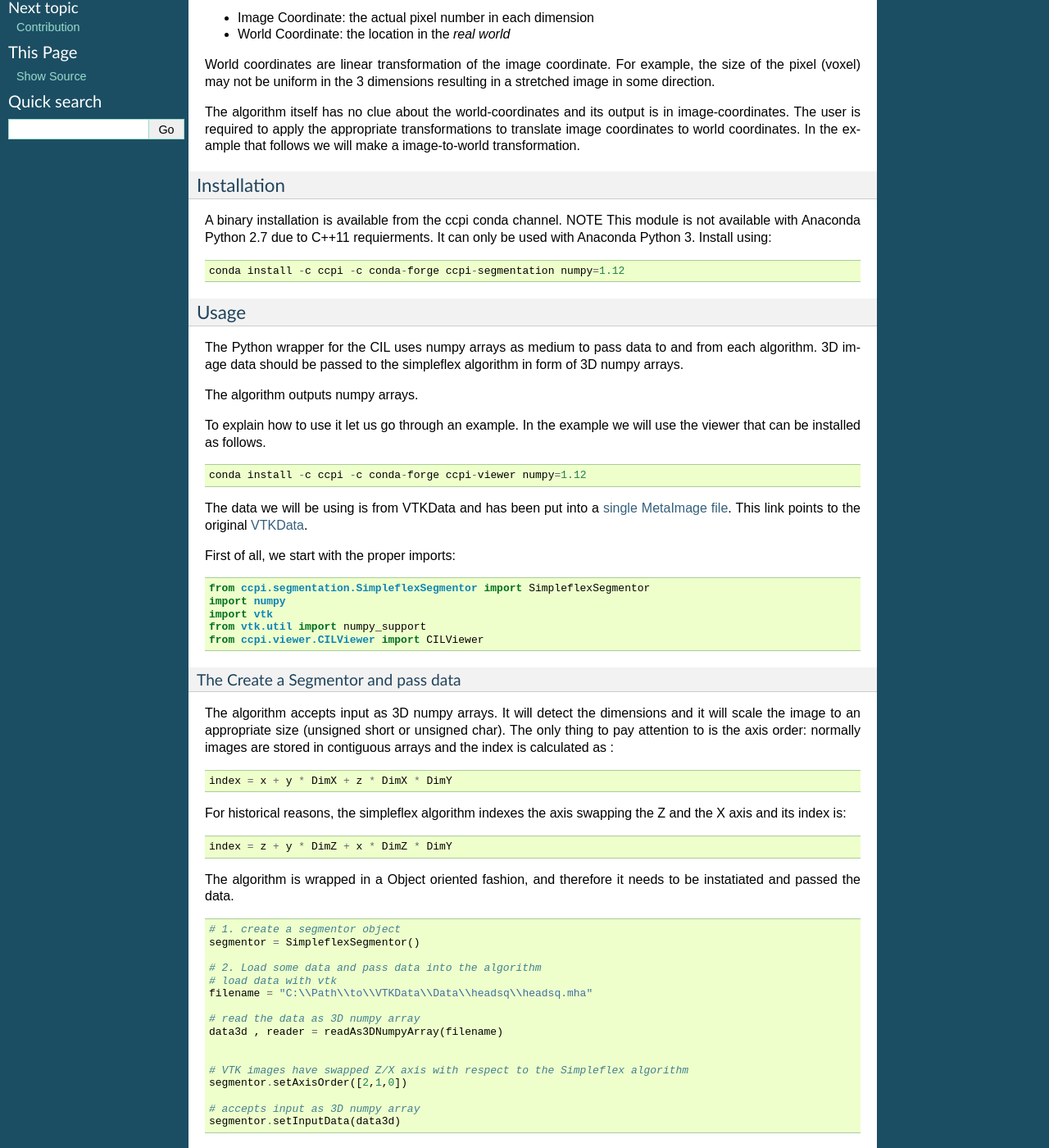
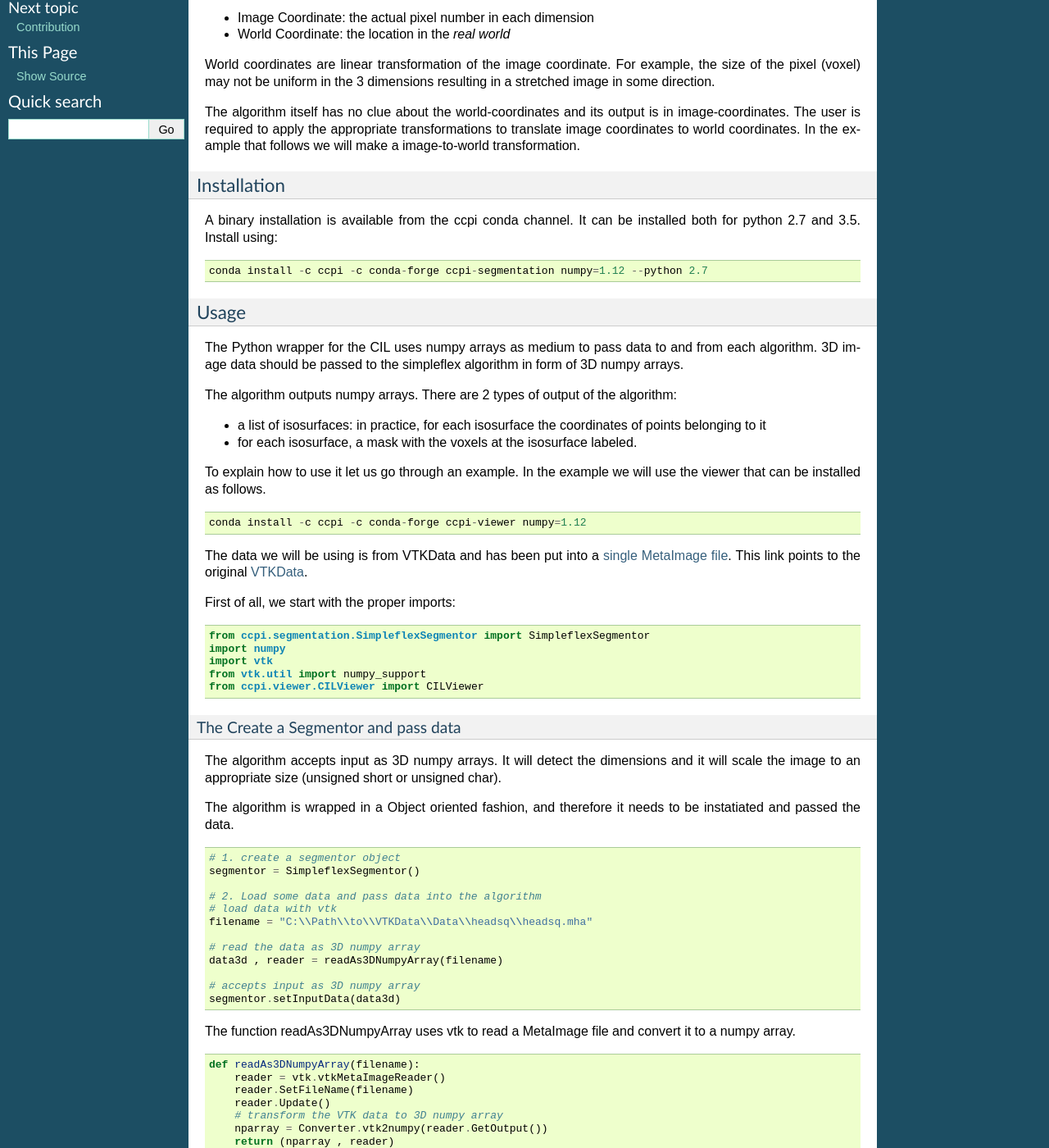
Before and after one commit to vais-ral/CIL-Docs, a Sphinx documentation site: the page built from docs/segmentation.rst, in a window 1280 px wide and 1400 px high, scrolled down 331 px. Shown: the whole window at 82% size. Built offline with Sphinx 7.4.7, drawn with Linux system fonts in a browser that asks for light colours; some of the changed text lies outside the part shown.

Commit message:
Updated segmentation documentation
* the code does not depend on C++11, so it can compile on both python 2.7
  and 3.5
* added documentation about extracting masks rather than only
  isosurfaces.

```diff
--- a/docs/segmentation.rst
+++ b/docs/segmentation.rst
@@ -28,11 +28,11 @@
 Installation
 ------------
 
-A binary installation is available from the ccpi conda channel. NOTE This module is not available with Anaconda Python 2.7 due to C++11 requierments. It can only be used with Anaconda Python 3. Install using:
+A binary installation is available from the ccpi conda channel. It can be installed both for python 2.7 and 3.5. Install using:
 
 ::
 
-    conda install -c ccpi -c conda-forge ccpi-segmentation numpy=1.12
+    conda install -c ccpi -c conda-forge ccpi-segmentation numpy=1.12 --python 2.7
 
 -----
 Usage
@@ -40,7 +40,12 @@
 The Python wrapper for the CIL uses numpy arrays as medium to pass data to and from each algorithm.
 3D image data should be passed to the simpleflex algorithm in form of 3D numpy arrays.
 
-The algorithm outputs numpy arrays.
+The algorithm outputs numpy arrays. There are 2 types of output of the algorithm:
+
+
+- a list of isosurfaces: in practice, for each isosurface the coordinates of points belonging to it
+- for each isosurface, a mask with the voxels at the isosurface labeled.
+
 
 To explain how to use it let us go through an example. In the example we will use the viewer that can be installed as follows.
 
@@ -64,16 +69,7 @@
 The Create a Segmentor and pass data
 ....................................
 
-The algorithm accepts input as 3D numpy arrays. It will detect the dimensions and it will scale the image to an appropriate size (unsigned short or unsigned char). The only thing to pay attention to is the axis order: normally images are stored in contiguous arrays and the index is calculated as :
-
-::
-
-    index = x + y * DimX + z * DimX * DimY
-
-For historical reasons, the simpleflex algorithm indexes the axis swapping the Z and the X axis and its index is:
-::
-
-    index = z + y * DimZ + x * DimZ * DimY
+The algorithm accepts input as 3D numpy arrays. It will detect the dimensions and it will scale the image to an appropriate size (unsigned short or unsigned char).
 
 The algorithm is wrapped in a Object oriented fashion, and therefore it needs to be instatiated and passed the data.
 
@@ -90,12 +86,23 @@
     # read the data as 3D numpy array
     data3d , reader = readAs3DNumpyArray(filename)
 
-
-    # VTK images have swapped Z/X axis with respect to the Simpleflex algorithm
-    segmentor.setAxisOrder([2,1,0])
-
     # accepts input as 3D numpy array
     segmentor.setInputData(data3d)
+
+
+The function readAs3DNumpyArray uses vtk to read a MetaImage file and convert it to a numpy array.
+
+.. code-block:: python
+
+
+    def readAs3DNumpyArray(filename):
+    	reader = vtk.vtkMetaImageReader()
+    	reader.SetFileName(filename)
+    	reader.Update()
+    	# transform the VTK data to 3D numpy array
+    	nparray = Converter.vtk2numpy(reader.GetOutput())
+    	return (nparray , reader)
+
 
 Running the segmentation
 ........................
@@ -130,6 +137,19 @@
 
 This list is sorted from largest to smallest surface. For instance, the second largest surface will be the second element of the array.
 
+To retrieve the mask from the same isosurface one can use the following code. Notice that during the retrieval we can access the volume of the voxels at the isosurface,
+the volume of the voxels with value above/below the isovalue. If the spacing is (1,1,1), the volume is the number of voxels.
+
+.. code-block:: python
+
+
+    mask = segmentor.getSurfaceAsMask(0, labelIso=1, labelHigh=2, labelLow=0)
+    print ("Volume of iso %d" % segmentor.isoVolume)
+    print ("Volume of lower %d" % segmentor.lowVolume)
+    print ("Volume of higher %d" % segmentor.highVolume)
+	# reshape the mask as the original data
+    mask = numpy.reshape(mask, numpy.shape(data3d))
+
 That is basically it! You can run the following script that will do the segmentation and show something on screen.
 
 
@@ -157,20 +177,17 @@
     from ccpi.segmentation.SimpleflexSegmentor import SimpleflexSegmentor
     import numpy
     import vtk
-    from vtk.util import numpy_support
 
     from ccpi.viewer.CILViewer import CILViewer
+	from ccpi.viewer.CILViewer2D import CILViewer2D, Converter
 
     def readAs3DNumpyArray(filename):
-        reader = vtk.vtkMetaImageReader()
-        reader.SetFileName(filename)
-        reader.Update()
-        # transform the VTK data to 3D numpy array
-        img_data = numpy_support.vtk_to_numpy(
-        	reader.GetOutput().GetPointData().GetScalars())
-
-        data3d = numpy.reshape(img_data, reader.GetOutput().GetDimensions())
-        return (data3d , reader)
+    	reader = vtk.vtkMetaImageReader()
+    	reader.SetFileName(filename)
+    	reader.Update()
+    	# transform the VTK data to 3D numpy array
+    	nparray = Converter.vtk2numpy(reader.GetOutput())
+    	return (nparray , reader)
 
 	# 1. create a segmentor object
     segmentor = SimpleflexSegmentor()
@@ -182,9 +199,6 @@
 
     # read the data as 3D numpy array
     data3d , reader = readAs3DNumpyArray(filename)
-
-    # VTK images have swapped axis with respect to the Simpleflex algorithm
-    segmentor.setAxisOrder([2,1,0])
 
     # accepts input as 3D numpy array
     segmentor.setInputData(data3d)
@@ -203,8 +217,15 @@
     # 6. Retrieve the isosurfaces and display
     surf_list = segmentor.getSurfaces()
 
+	# retrieve the image mask
+	mask = segmentor.getSurfaceAsMask(0, labelIso=1, labelHigh=2, labelLow=0)
+    print ("Volume of iso %d" % segmentor.isoVolume)
+    print ("Volume of lower %d" % segmentor.lowVolume)
+    print ("Volume of higher %d" % segmentor.highVolume)
+    mask = numpy.reshape(mask, numpy.shape(data3d))
+
     ########################################################################
-    # 7. Display
+    # 7. Display isosurfaces in 3D
     # with the retrieved data we construct polydata actors to be displayed
     # with VTK. Notice that this part is VTK specific. However, it shows how to
     # process the data returned by the algorithm.
@@ -274,15 +295,23 @@
     viewer.setInput3DData(reader.GetOutput())
     viewer.displaySliceActor(42)
     viewer.displayPolyData(trianglePolyData)
-
-    #viewer.addActor(imageActor)
     viewer.startRenderLoop()
 
 
+    # 2D visualization
+	viewer2D = CILViewer2D()
+	viewer2D.setInputAsNumpy(mask,
+                       origin = reader.GetOutput().GetOrigin(),
+                       spacing = reader.GetOutput().GetSpacing(),
+                       rescale = False)
+    viewer2D.startRenderLoop()
     ###############################################################################
 
 
 .. image:: ../pics/Segmentation_Figure_2.png
+.. image:: ../pics/Segmentation_Figure_mask.png
+.. image:: ../pics/Segmentation_Figure_3.png
+
 
 .. [Carr2003] Carr, H., Snoeyink, J., & Axen, U. (2003). Computing contour trees in all dimensions.
               Computational Geometry: Theory and Applications,
```
